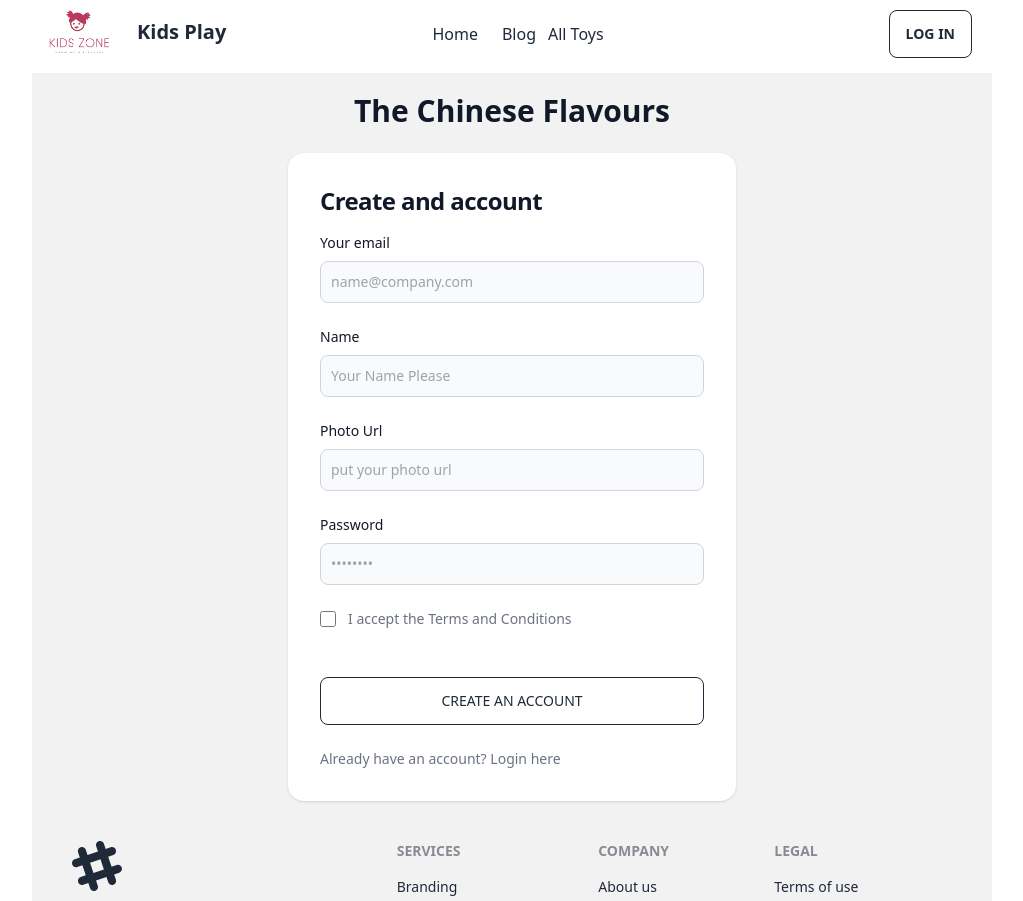
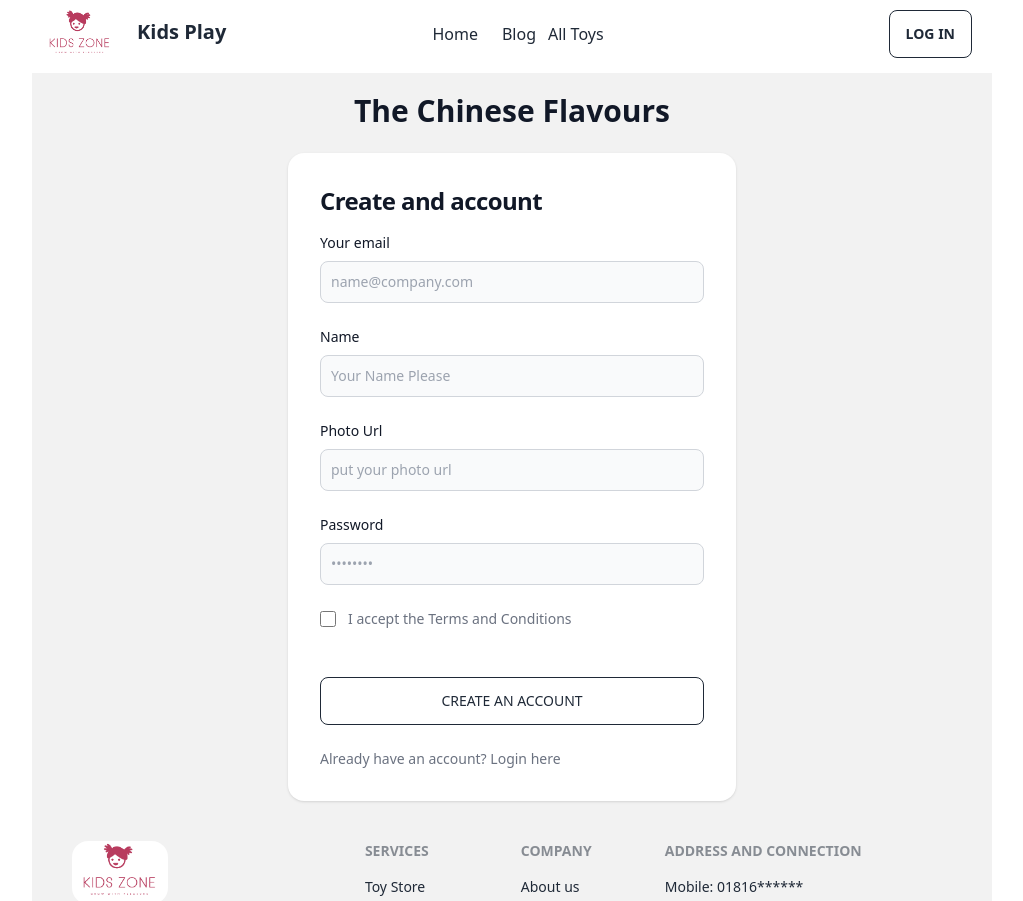
Before and after one commit to Naimur178/kids-toy, a React (Vite) app: page /register in a window 1280 px wide. Shown: the top 901 px of the page, without its empty margins (128-1151 px from the left). Built offline with nearby package versions, Linux system fonts and the light colour scheme; no server answers.

Commit message:
header banner motto updated

```diff
--- a/src/components/Footer/Footer.jsx
+++ b/src/components/Footer/Footer.jsx
@@ -5,28 +5,27 @@ const Footer = () => {
         <div>
             <footer className="footer p-10 bg-base-200 text-base-content">
   <div>
-    <svg width="50" height="50" viewBox="0 0 24 24" xmlns="http://www.w3.org/2000/svg" fillRule="evenodd" clipRule="evenodd" className="fill-current"><path d="M22.672 15.226l-2.432.811.841 2.515c.33 1.019-.209 2.127-1.23 2.456-1.15.325-2.148-.321-2.463-1.226l-.84-2.518-5.013 1.677.84 2.517c.391 1.203-.434 2.542-1.831 2.542-.88 0-1.601-.564-1.86-1.314l-.842-2.516-2.431.809c-1.135.328-2.145-.317-2.463-1.229-.329-1.018.211-2.127 1.231-2.456l2.432-.809-1.621-4.823-2.432.808c-1.355.384-2.558-.59-2.558-1.839 0-.817.509-1.582 1.327-1.846l2.433-.809-.842-2.515c-.33-1.02.211-2.129 1.232-2.458 1.02-.329 2.13.209 2.461 1.229l.842 2.515 5.011-1.677-.839-2.517c-.403-1.238.484-2.553 1.843-2.553.819 0 1.585.509 1.85 1.326l.841 2.517 2.431-.81c1.02-.33 2.131.211 2.461 1.229.332 1.018-.21 2.126-1.23 2.456l-2.433.809 1.622 4.823 2.433-.809c1.242-.401 2.557.484 2.557 1.838 0 .819-.51 1.583-1.328 1.847m-8.992-6.428l-5.01 1.675 1.619 4.828 5.011-1.674-1.62-4.829z"></path></svg>
-    <p>ACME Industries Ltd.<br/>Providing reliable tech since 1992</p>
+    <img src="../../../public/logo.png" alt=""  className='w-24 rounded-2xl'/>
+    <p className='text-xl font-semibold'>Kids Toy Zone<br/></p>
+    <p>Grow your Children with Pleasure</p>
   </div>
   <div>
     <span className="footer-title">Services</span>
-    <a className="link link-hover">Branding</a>
-    <a className="link link-hover">Design</a>
-    <a className="link link-hover">Marketing</a>
-    <a className="link link-hover">Advertisement</a>
+    <a className="link link-hover">Toy Store</a>
+    <a className="link link-hover">Playing child</a>
+
   </div>
   <div>
     <span className="footer-title">Company</span>
     <a className="link link-hover">About us</a>
     <a className="link link-hover">Contact</a>
-    <a className="link link-hover">Jobs</a>
-    <a className="link link-hover">Press kit</a>
+
   </div>
   <div>
-    <span className="footer-title">Legal</span>
-    <a className="link link-hover">Terms of use</a>
-    <a className="link link-hover">Privacy policy</a>
-    <a className="link link-hover">Cookie policy</a>
+    <span className="footer-title">Address and Connection</span>
+    <a className="link link-hover">Mobile: 01816******</a>
+    <a className="link link-hover">Email: naim.ruet.cse17@gmail.com</a>
+    <a className="link link-hover">Address: kazla, Rajshahi</a>
   </div>
 </footer>
         </div>
--- a/src/components/Home/Header.jsx
+++ b/src/components/Home/Header.jsx
@@ -10,7 +10,7 @@ const Header = () => {
                         <section className="bg-center bg-no-repeat bg-[url('https://images.unsplash.com/photo-1472457897821-70d3819a0e24?ixlib=rb-4.0.3&ixid=M3wxMjA3fDB8MHxwaG90by1wYWdlfHx8fGVufDB8fHx8fA%3D%3D&auto=format&fit=crop&w=1169&q=80')] from-{bg-gray-900} to-{bg-gray-100} bg-pink-300 bg-blend-multiply w-full">
                             <div className="px-4 w-1/2   py-24 lg:py-56 ">
                                 <h1 className="mb-4 text-4xl font-extrabold tracking-tight leading-none text-white md:text-5xl lg:text-6xl">Play With Heros</h1>
-                                <p className="mb-8 text-lg font-normal text-gray-300 lg:text-xl">Chinese food boasts mouth-watering flavors, savory stir-fries, fragrant rice dishes, delicious dumplings, and tender meat dishes.</p>
+                                <p className="mb-8 text-lg font-normal text-gray-300 lg:text-xl">Unleash the Power of Imagination with Action Figure Adventures!</p>
                                 <div className="flex flex-col space-y-4 sm:flex-row  sm:space-y-0 sm:space-x-4">
                                     <a href="#" className="inline-flex justify-center items-center py-3 px-5 text-base font-medium  text-white rounded-lg bg-blue-700 hover:bg-blue-800 focus:ring-4 focus:ring-blue-300 dark:focus:ring-blue-900">
                                         order Now
@@ -29,8 +29,8 @@ const Header = () => {
                     <div id="slide2" className="carousel-item relative w-full">
                         <section className="bg-center bg-no-repeat bg-[url('https://images.unsplash.com/photo-1558507334-57300f59f0bd?ixlib=rb-4.0.3&ixid=M3wxMjA3fDB8MHxwaG90by1wYWdlfHx8fGVufDB8fHx8fA%3D%3D&auto=format&fit=crop&w=1170&q=80')] bg-pink-300 bg-blend-multiply w-full">
                         <div className="px-4 w-1/2   py-24 lg:py-56 ">
-                                <h1 className="mb-4 text-4xl font-extrabold tracking-tight leading-none text-white md:text-5xl lg:text-6xl">Play With Heros</h1>
-                                <p className="mb-8 text-lg font-normal text-gray-300 lg:text-xl">Chinese food boasts mouth-watering flavors, savory stir-fries, fragrant rice dishes, delicious dumplings, and tender meat dishes.</p>
+                                <h1 className="mb-4 text-4xl font-extrabold tracking-tight leading-none  md:text-5xl lg:text-6xl">Play With Heros</h1>
+                                <p className="mb-8 text-lg font-normal  lg:text-xl">Unleash the Power of Imagination with Action Figure Adventures!</p>
                                 <div className="flex flex-col space-y-4 sm:flex-row  sm:space-y-0 sm:space-x-4">
                                     <a href="#" className="inline-flex justify-center items-center py-3 px-5 text-base font-medium  text-white rounded-lg bg-blue-700 hover:bg-blue-800 focus:ring-4 focus:ring-blue-300 dark:focus:ring-blue-900">
                                         order Now
@@ -49,7 +49,7 @@ const Header = () => {
                         <section className="bg-center bg-no-repeat bg-[url('https://images.unsplash.com/photo-1630710478039-9c680b99f800?ixlib=rb-4.0.3&ixid=M3wxMjA3fDB8MHxwaG90by1wYWdlfHx8fGVufDB8fHx8fA%3D%3D&auto=format&fit=crop&w=1170&q=80')] bg-pink-300  bg-blend-multiply w-full">
                         <div className="px-4 w-1/2   py-24 lg:py-56 ">
                                 <h1 className="mb-4 text-4xl font-extrabold tracking-tight leading-none text-white md:text-5xl lg:text-6xl">Play With Heros</h1>
-                                <p className="mb-8 text-lg font-normal text-gray-300 lg:text-xl">Chinese food boasts mouth-watering flavors, savory stir-fries, fragrant rice dishes, delicious dumplings, and tender meat dishes.</p>
+                                <p className="mb-8 text-lg font-normal text-gray-300 lg:text-xl">Unleash the Power of Imagination with Action Figure Adventures!</p>
                                 <div className="flex flex-col space-y-4 sm:flex-row  sm:space-y-0 sm:space-x-4">
                                     <a href="#" className="inline-flex justify-center items-center py-3 px-5 text-base font-medium  text-white rounded-lg bg-blue-700 hover:bg-blue-800 focus:ring-4 focus:ring-blue-300 dark:focus:ring-blue-900">
                                         order Now
@@ -68,7 +68,7 @@ const Header = () => {
                         <section className="bg-center bg-no-repeat bg-[url('https://images.unsplash.com/photo-1559339484-2205377cc979?ixlib=rb-4.0.3&ixid=M3wxMjA3fDB8MHxwaG90by1wYWdlfHx8fGVufDB8fHx8fA%3D%3D&auto=format&fit=crop&w=1228&q=80')] bg-pink-300  bg-blend-multiply w-full">
                         <div className="px-4 w-1/2   py-24 lg:py-56 ">
                                 <h1 className="mb-4 text-4xl font-extrabold tracking-tight leading-none text-white md:text-5xl lg:text-6xl">Play With Heros</h1>
-                                <p className="mb-8 text-lg font-normal text-gray-300 lg:text-xl">Chinese food boasts mouth-watering flavors, savory stir-fries, fragrant rice dishes, delicious dumplings, and tender meat dishes.</p>
+                                <p className="mb-8 text-lg font-normal text-gray-300 lg:text-xl">Unleash the Power of Imagination with Action Figure Adventures!.</p>
                                 <div className="flex flex-col space-y-4 sm:flex-row  sm:space-y-0 sm:space-x-4">
                                     <a href="#" className="inline-flex justify-center items-center py-3 px-5 text-base font-medium  text-white rounded-lg bg-blue-700 hover:bg-blue-800 focus:ring-4 focus:ring-blue-300 dark:focus:ring-blue-900">
                                         order Now
```
